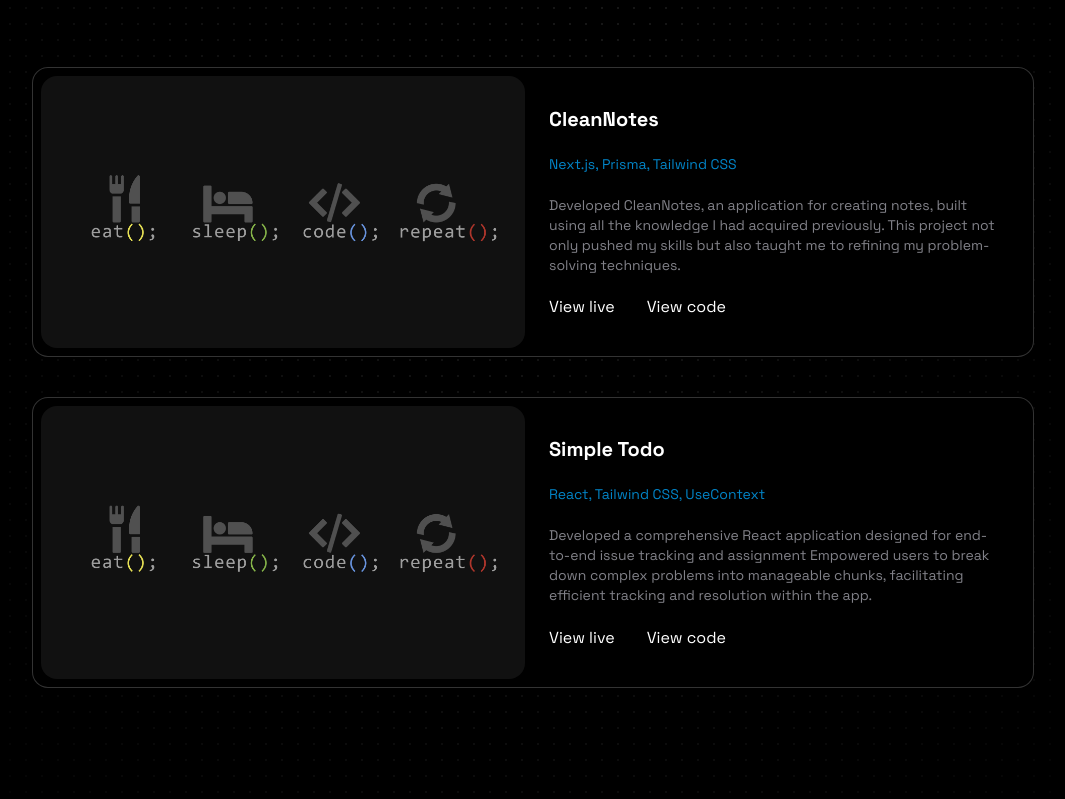
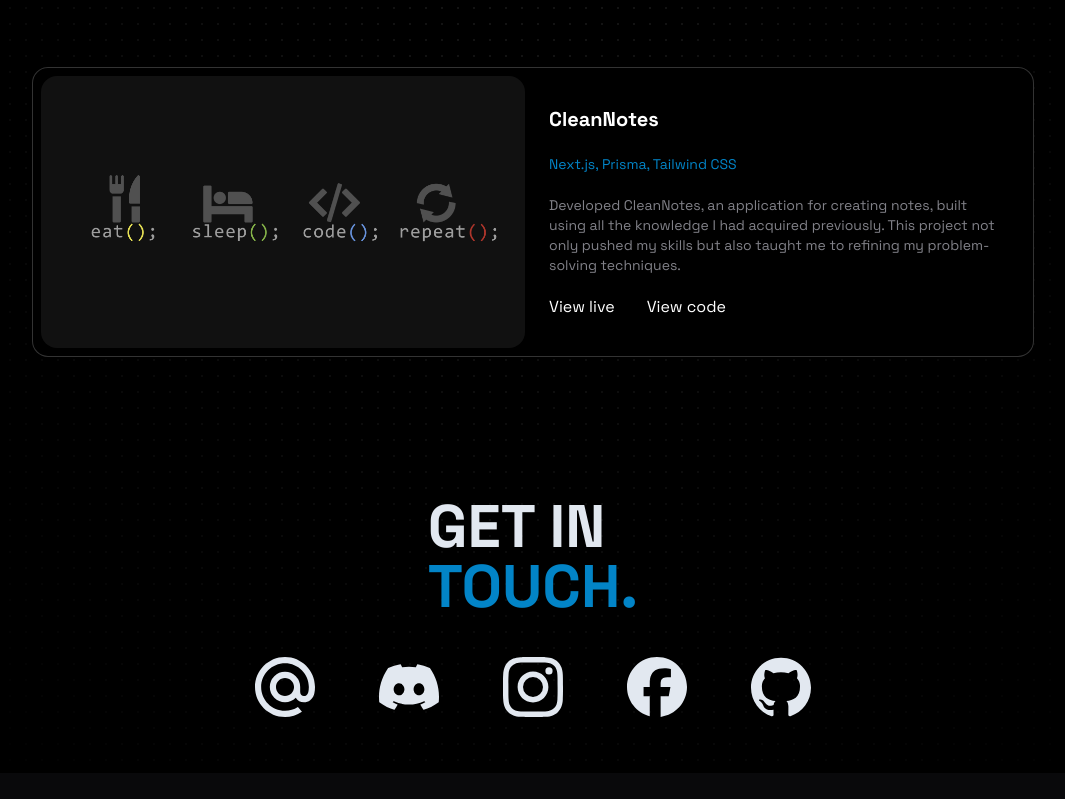
Before and after one commit to adamTop1/Personal-Portfolio, a Next.js app: page / in a window 1280 px wide. Shown: the part 1965-2764 px from the top of the page, without its empty margins (107-1172 px from the left). After the commit the page ends 2738 px from the top, so only its background shows below. Built offline with nearby package versions, Linux system fonts and the light colour scheme.

Commit message:
fix project

```diff
--- a/src/components/Projects.tsx
+++ b/src/components/Projects.tsx
@@ -10,16 +10,7 @@ const Projects = () => {
 				technologies={[ 'Next.js', 'Prisma' , 'Tailwind CSS']}
 				description='Developed CleanNotes, an application for creating notes, built using all the knowledge I had acquired previously. This project not only pushed my skills but also taught me to refining my problem-solving techniques.'
 				codeLink='https://github.com/adamTop1/CleanNotes'
-				liveLink='https://clean-notes-seven.vercel.app/'
-			/>
-			<ProjectCard
-				title='Simple Todo'
-				technologies={['React', 'Tailwind CSS', 'UseContext']}
-				description='Developed a comprehensive React application designed for end-to-end issue tracking and assignment Empowered
-					users to break down complex problems into manageable chunks, facilitating efficient tracking and resolution
-					within the app.'
-				codeLink='https://github.com/adamTop1/simple-todo'
-				liveLink='https://todo-app-adamtop1-716676.netlify.app/'
+				liveLink='clean-notes-liard.vercel.app/'
 			/>
 		</section>
 	)
```
